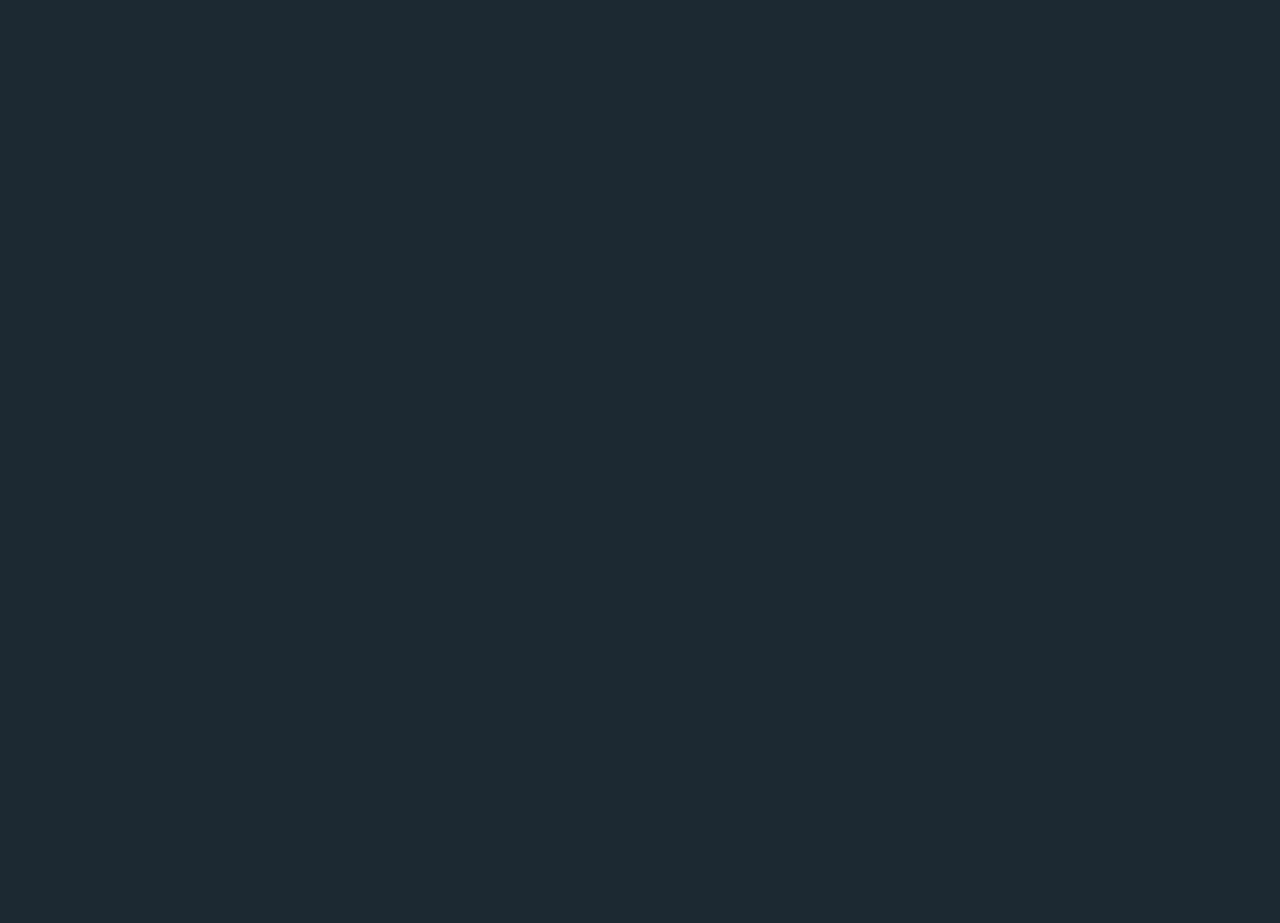
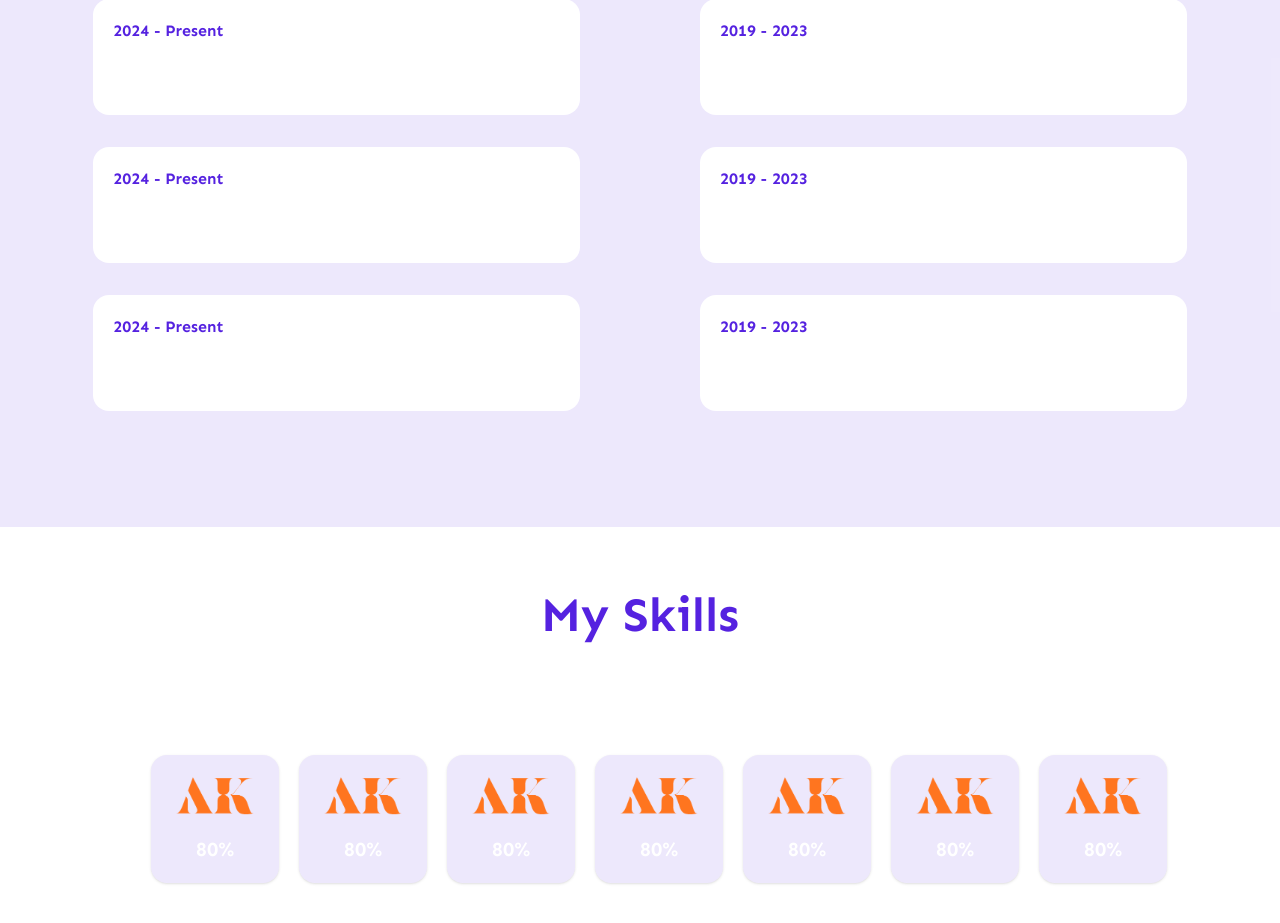
Before and after one commit to akki110/Portfolio, a Next.js app: page / in a window 1280 px wide. Shown: the part 2737-3660 px from the top of the page. Before the commit the page ends 2556 px from the top, so only its background shows below. Built offline with nearby package versions, Linux system fonts and the light colour scheme.

Commit message:
Education and Experience and Skills Section

```diff
--- a/src/app/page.jsx
+++ b/src/app/page.jsx
@@ -1,6 +1,8 @@
+import EduAndExp from "@/components/EduAndExp";
 import Hero from "@/components/Hero";
 import Projects from "@/components/Projects";
 import Services from "@/components/Services";
+import Skills from "@/components/Skills";
 
 const Home = () => {
   return (
@@ -8,6 +10,8 @@ const Home = () => {
       <Hero />
       <Services />
       <Projects />
+      <EduAndExp />
+      <Skills />
     </div>
   );
 };
--- /dev/null
+++ b/src/components/EduAndExp.jsx
@@ -0,0 +1,75 @@
+import { Briefcase, GraduationCap } from "lucide-react";
+
+const EduAndExp = () => {
+  const eduandexp = [
+    {
+      icon: <Briefcase className="w-8 h-8" />,
+      title: "My Experience",
+      items: [
+        {
+          date: "2024 - Present",
+          title: "Web Developer",
+          subtitle: "Company Name",
+        },
+        {
+          date: "2024 - Present",
+          title: "Web Developer",
+          subtitle: "Company Name",
+        },
+        {
+          date: "2024 - Present",
+          title: "Web Developer",
+          subtitle: "Company Name",
+        },
+      ],
+    },
+    {
+      icon: <GraduationCap className="w-8 h-8" />,
+      title: "My Education",
+      items: [
+        {
+          date: "2019 - 2023",
+          title: "Bachelor of Engineering",
+          subtitle: "GTU",
+        },
+        {
+          date: "2019 - 2023",
+          title: "Bachelor of Engineering",
+          subtitle: "GTU",
+        },
+        {
+          date: "2019 - 2023",
+          title: "Bachelor of Engineering",
+          subtitle: "GTU",
+        },
+      ],
+    },
+  ];
+
+  return (
+    <div className="w-full flex items-center justify-center py-10 md:py-16 bg-purple/10">
+      <div className="w-full md:w-11/12 grid grid-cols-1 md:grid-cols-2 gap-5 md:gap-10">
+        {eduandexp.map((section, index) => (
+          <div key={index} className="w-full p-5 md:p-10 flex flex-col gap-5">
+            <h2 className="text-2xl md:text-3xl font-bold text-purple flex items-center gap-2 mb-5">
+              <span>{section.icon}</span>
+              <span>{section.title}</span>
+            </h2>
+            {section.items.map((item, itemIndex) => (
+              <div
+                key={itemIndex}
+                className="w-full bg-white rounded-2xl p-5 hover:shadow-md transition-all duration-300 mb-3"
+              >
+                <h6 className="text-purple font-bold text-md">{item.date}</h6>
+                <h3 className="text-xl font-bold">{item.title}</h3>
+                <p className="text-md">{item.subtitle}</p>
+              </div>
+            ))}
+          </div>
+        ))}
+      </div>
+    </div>
+  );
+};
+
+export default EduAndExp;
--- /dev/null
+++ b/src/components/Skills.jsx
@@ -0,0 +1,80 @@
+import Image from "next/image";
+
+const Skills = () => {
+  const skills = [
+    {
+      image: "/images/logo.webp",
+      percentage: "80%",
+      name: "Node.js",
+    },
+    {
+      image: "/images/logo.webp",
+      percentage: "80%",
+      name: "Node.js",
+    },
+    {
+      image: "/images/logo.webp",
+      percentage: "80%",
+      name: "Node.js",
+    },
+    {
+      image: "/images/logo.webp",
+      percentage: "80%",
+      name: "Node.js",
+    },
+    {
+      image: "/images/logo.webp",
+      percentage: "80%",
+      name: "Node.js",
+    },
+    {
+      image: "/images/logo.webp",
+      percentage: "80%",
+      name: "Node.js",
+    },
+    {
+      image: "/images/logo.webp",
+      percentage: "80%",
+      name: "Node.js",
+    },
+  ];
+
+  return (
+    <div className="w-full flex items-center justify-center py-10 md:py-16">
+      <div className="w-11/12 flex flex-col justify-center items-center gap-10">
+        <div className="w-full flex flex-col gap-5 justify-center items-center">
+          <h2 className="text-3xl md:text-5xl font-bold text-purple">
+            My Skills
+          </h2>
+          <p className="text-md md:text-lg font-medium w-full md:w-7/12 text-center">
+            Lorem ipsum dolor sit amet consectetur adipisicing elit. Quisquam,
+            quod. orem ipsum dolor sit amet consectetur adipisicing elit.
+            Quisquam, quod.
+          </p>
+        </div>
+        {/* Skills */}
+        <div className="w-full md:w-10/12 flex justify-between items-center gap-5">
+          {skills.map((skill, index) => (
+            <div className="flex flex-col justify-evenly items-center gap-2">
+              <div
+                className="w-32 h-32 flex flex-col justify-evenly items-center bg-purple/10 rounded-2xl shadow"
+                key={index}
+              >
+                <Image
+                  src={skill.image}
+                  alt={skill.name}
+                  width={80}
+                  height={80}
+                />
+                <h3 className="text-xl font-bold">{skill.percentage}</h3>
+              </div>
+              <p className="text-md font-medium">{skill.name}</p>
+            </div>
+          ))}
+        </div>
+      </div>
+    </div>
+  );
+};
+
+export default Skills;
```
